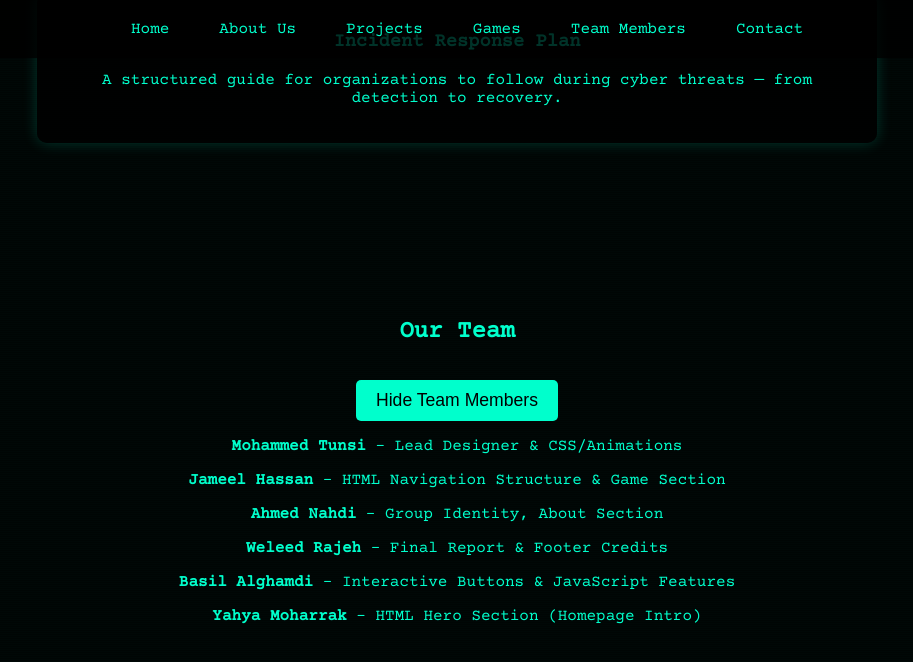
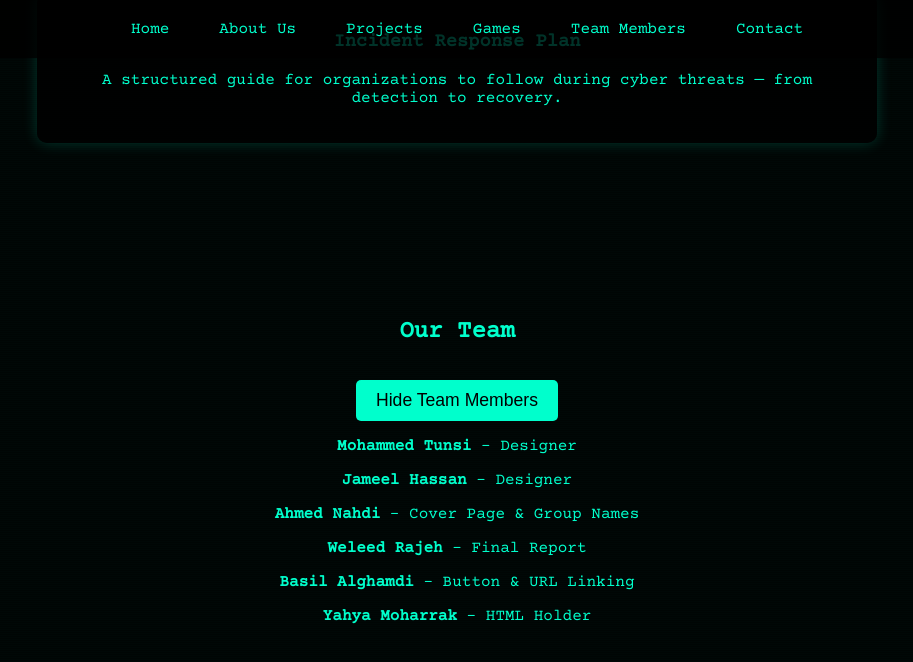
Before and after one commit to Mohammed2unsi/-the-blackhat-group-, a plain HTML site: page index.html in a window 1280 px wide. Both pictures are taken after a click on the button "Show Team Members". Shown: the part 1600-2262 px from the top of the page, without its empty margins (183-1096 px from the left). Drawn offline with nearby package versions, Linux system fonts and the light colour scheme.

Commit message:
Update index.html

```diff
--- a/index.html
+++ b/index.html
@@ -1,12 +1,13 @@
-<!DOCTYPE html> <!-- Declares the document type as HTML5 -->
+<!DOCTYPE html> <!-- Declares the document as HTML5 -->
 <html lang="en"> <!-- Root element with language set to English -->
 
-<head> <!-- Head section for metadata and styles -->
-    <meta charset="UTF-8"> <!-- Character encoding for special characters -->
-    <meta name="viewport" content="width=device-width, initial-scale=1.0"> <!-- Ensures responsiveness on all devices -->
-    <title>The Blackhat Group</title> <!-- Title shown in the browser tab -->
+<head>
+    <meta charset="UTF-8">
+    <meta name="viewport" content="width=device-width, initial-scale=1.0">
+    <title>The Blackhat Group</title>
 
-    <!-- Importing Google Font -->
+    <!-- ✦ Work by: Mohammed Tunsi & Jameel Hassan (Designers) -->
+    <!-- Google Font for styling -->
     <link href="https://fonts.googleapis.com/css2?family=Courier+Prime&display=swap" rel="stylesheet">
 
     <style>
@@ -27,8 +28,10 @@
         body::before {
             content: "";
             position: fixed;
-            top: 0; left: 0;
-            width: 100%; height: 100%;
+            top: 0;
+            left: 0;
+            width: 100%;
+            height: 100%;
             background-image: repeating-linear-gradient(
                 0deg,
                 rgba(0, 255, 204, 0.05) 0px,
@@ -42,8 +45,13 @@
         }
 
         @keyframes moveLines {
-            0% { background-position-y: 0; }
-            100% { background-position-y: 10px; }
+            0% {
+                background-position-y: 0;
+            }
+
+            100% {
+                background-position-y: 10px;
+            }
         }
 
         header {
@@ -91,8 +99,13 @@
         }
 
         @keyframes flicker {
-            0% { opacity: 0.7; }
-            100% { opacity: 1; }
+            0% {
+                opacity: 0.7;
+            }
+
+            100% {
+                opacity: 1;
+            }
         }
 
         .section {
@@ -252,7 +265,6 @@
 </head>
 
 <body>
-
 <!-- ========Jameel Hassan's Work: Navigation & Layout ======== -->
     <header>
         <nav>
@@ -306,15 +318,14 @@
         <h2>Our Team</h2>
         <button id="toggleTeam" class="team-btn">Show Team Members</button>
         <div class="team" id="teamList">
-        <p><strong>Mohammed Tunsi</strong> – Lead Designer & CSS/Animations</p>
-        <p><strong>Jameel Hassan</strong> – HTML Navigation Structure & Game Section</p>
-        <p><strong>Ahmed Nahdi</strong> – Group Identity, About Section</p>
-        <p><strong>Weleed Rajeh</strong> – Final Report & Footer Credits</p>
-        <p><strong>Basil Alghamdi</strong> – Interactive Buttons & JavaScript Features</p>
-        <p><strong>Yahya Moharrak</strong> – HTML Hero Section (Homepage Intro)</p>
+            <p><strong>Mohammed Tunsi</strong> – Designer</p>
+            <p><strong>Jameel Hassan</strong> – Designer</p>
+            <p><strong>Ahmed Nahdi</strong> – Cover Page & Group Names</p>
+            <p><strong>Weleed Rajeh</strong> – Final Report</p>
+            <p><strong>Basil Alghamdi</strong> – Button & URL Linking</p>
+            <p><strong>Yahya Moharrak</strong> – HTML Holder</p>
         </div>
     </section>
-
 
 <!-- ======= Contact Form (Shared Team Input) ======== -->
     <section id="contact" class="section">
@@ -332,10 +343,12 @@
         <p>&copy; 2025 The Blackhat Group. All rights reserved.</p>
     </footer>
 
-<!-- Scroll to Top Button -->
+    <!-- ======= Work by: Basil Alghamdi (Button & Interactivity) ======= -->
     <button id="scrollTopBtn" title="Go to top">↑</button>
 
-<!-- JavaScript for Button Interactions -->
+    <!-- ======= Work by: Basil Alghamdi ======= -->
+<!-- JavaScript for Button Interactions ======= -->
+
     <script>
         document.getElementById("toggleTeam").addEventListener("click", function () {
             let teamList = document.getElementById("teamList");
@@ -365,6 +378,6 @@
             document.documentElement.scrollTop = 0;
         };
     </script>
+</body>
 
-</body>
 </html>
```
Lines whose indentation alone changed are shown as unchanged.
